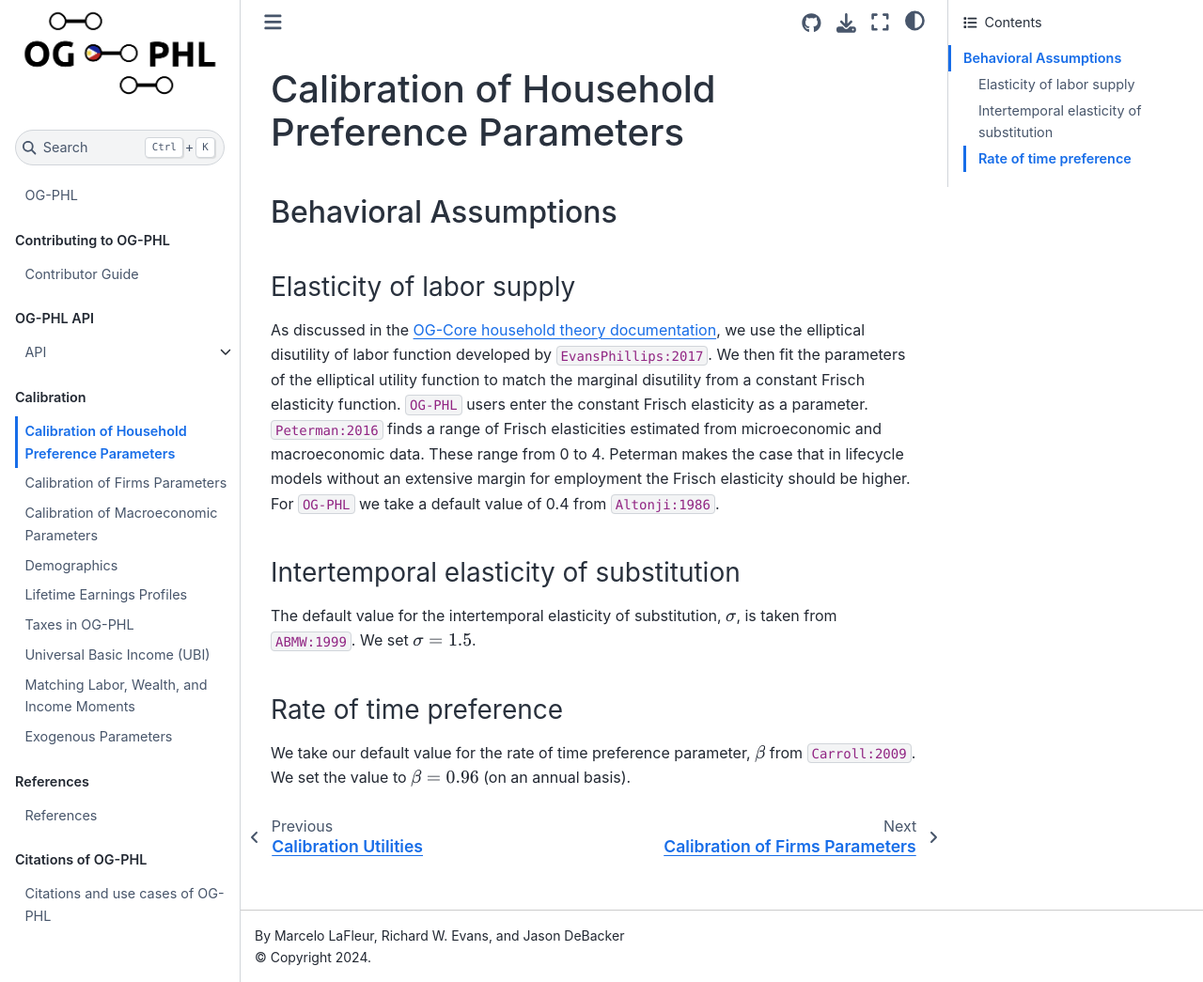
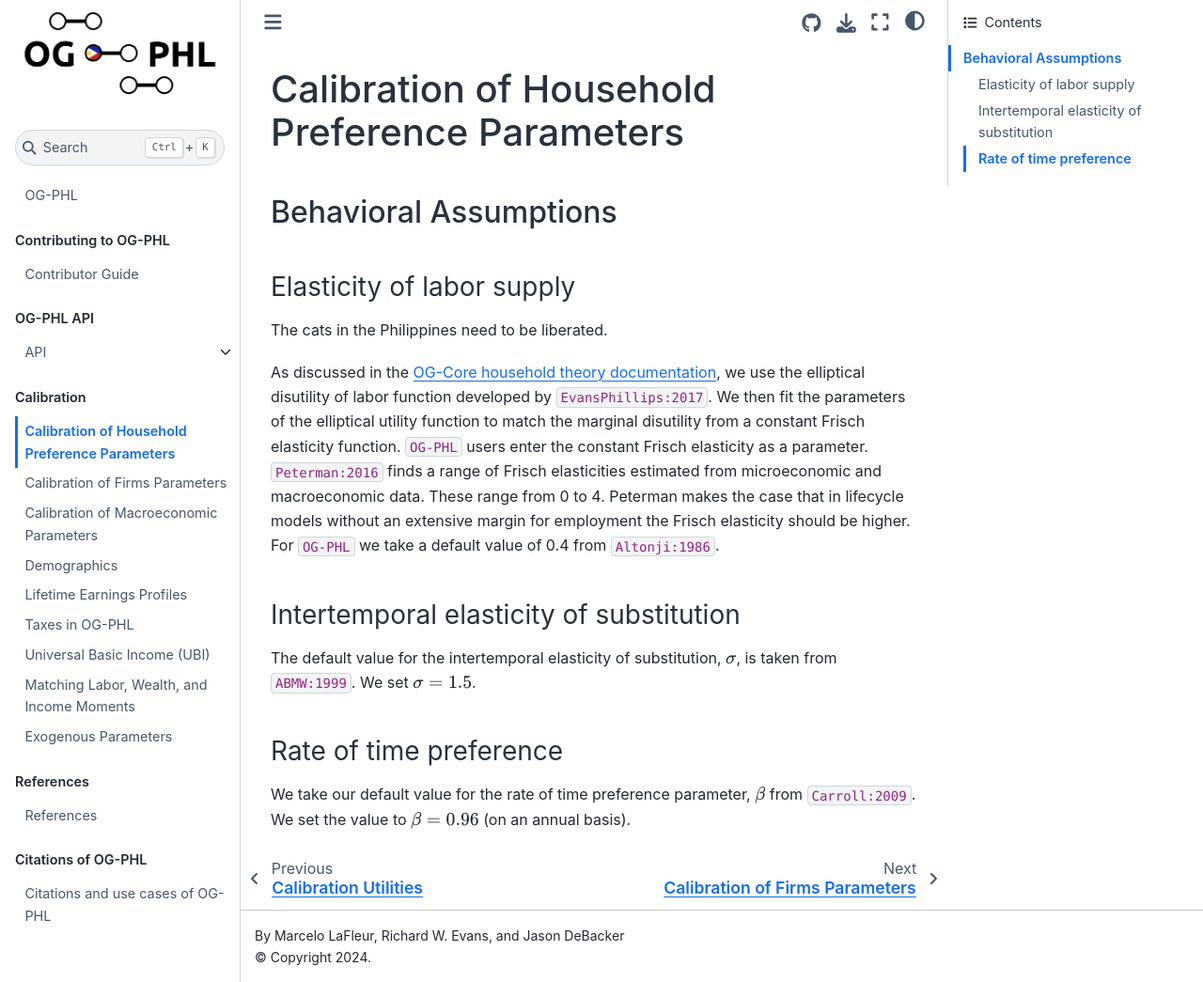
Before and after one commit to EAPD-DRB/OG-PHL, a Jupyter Book: the page built from docs/book/content/calibration/households.md, in a window 1280 px wide and 1045 px high. Shown: the whole window at 94% size. Built offline with Jupyter Book 1.0.4 settings and Sphinx 7.4.7 and the Sphinx Book theme 1.1.4, drawn with Linux system fonts in a browser that asks for light colours; cross-references to code outside the pages are shown as plain code.

Commit message:
Don't look at this addition, please

```diff
--- a/docs/book/content/calibration/households.md
+++ b/docs/book/content/calibration/households.md
@@ -4,6 +4,8 @@
 ## Behavioral Assumptions
 
 ### Elasticity of labor supply
+
+The cats in the Philippines need to be liberated.
 
 As discussed in the [OG-Core household theory documentation](https://pslmodels.github.io/OG-Core/content/theory/households.html), we use the elliptical disutility of labor function developed by {cite}`EvansPhillips:2017`.  We then fit the parameters of the elliptical utility function to match the marginal disutility from a constant Frisch elasticity function.  `OG-PHL` users enter the constant Frisch elasticity as a parameter.  {cite}`Peterman:2016` finds a range of Frisch elasticities estimated from microeconomic and macroeconomic data.  These range from 0 to 4.  Peterman makes the case that in lifecycle models without an extensive margin for employment the  Frisch elasticity should be higher. For `OG-PHL` we take a default value of 0.4 from {cite}`Altonji:1986`.
 
```
